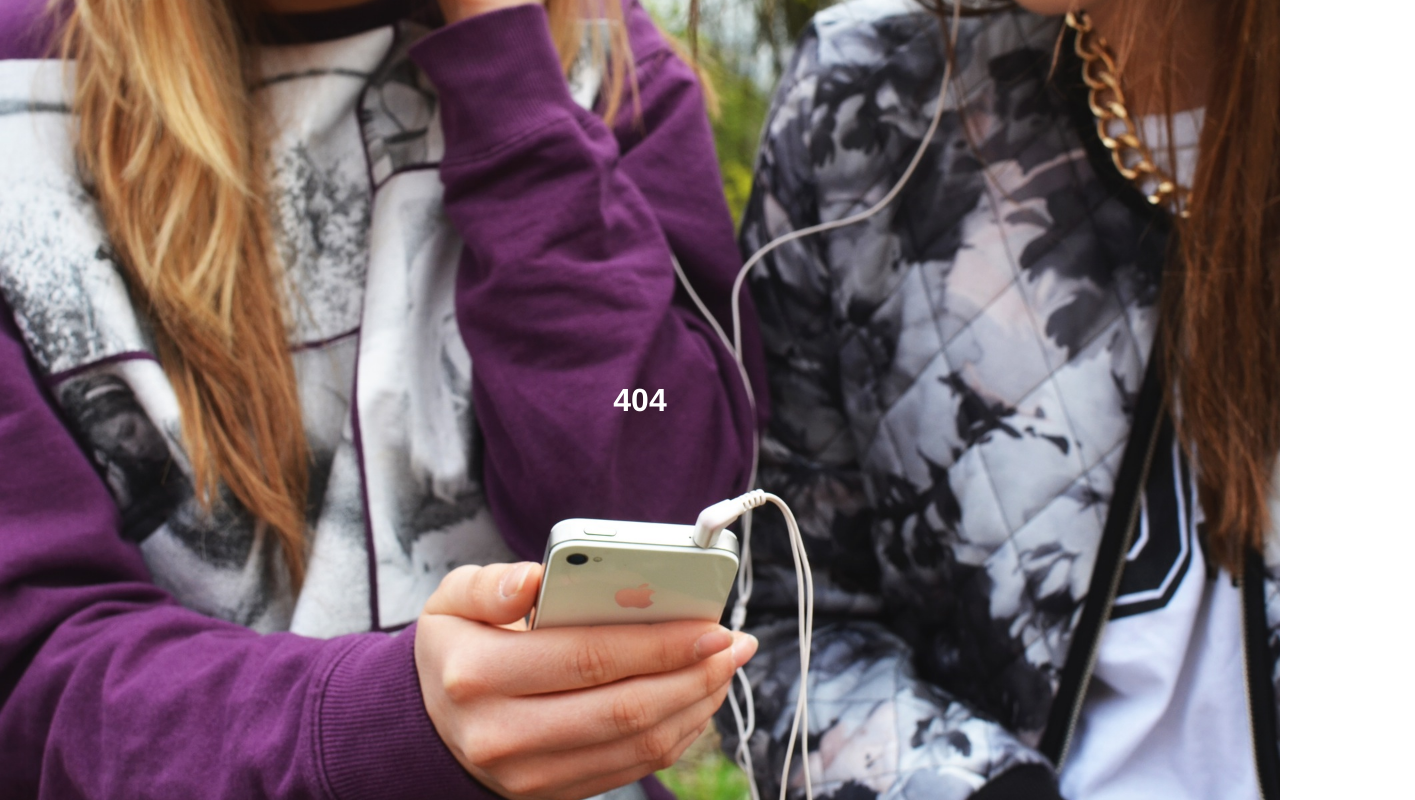
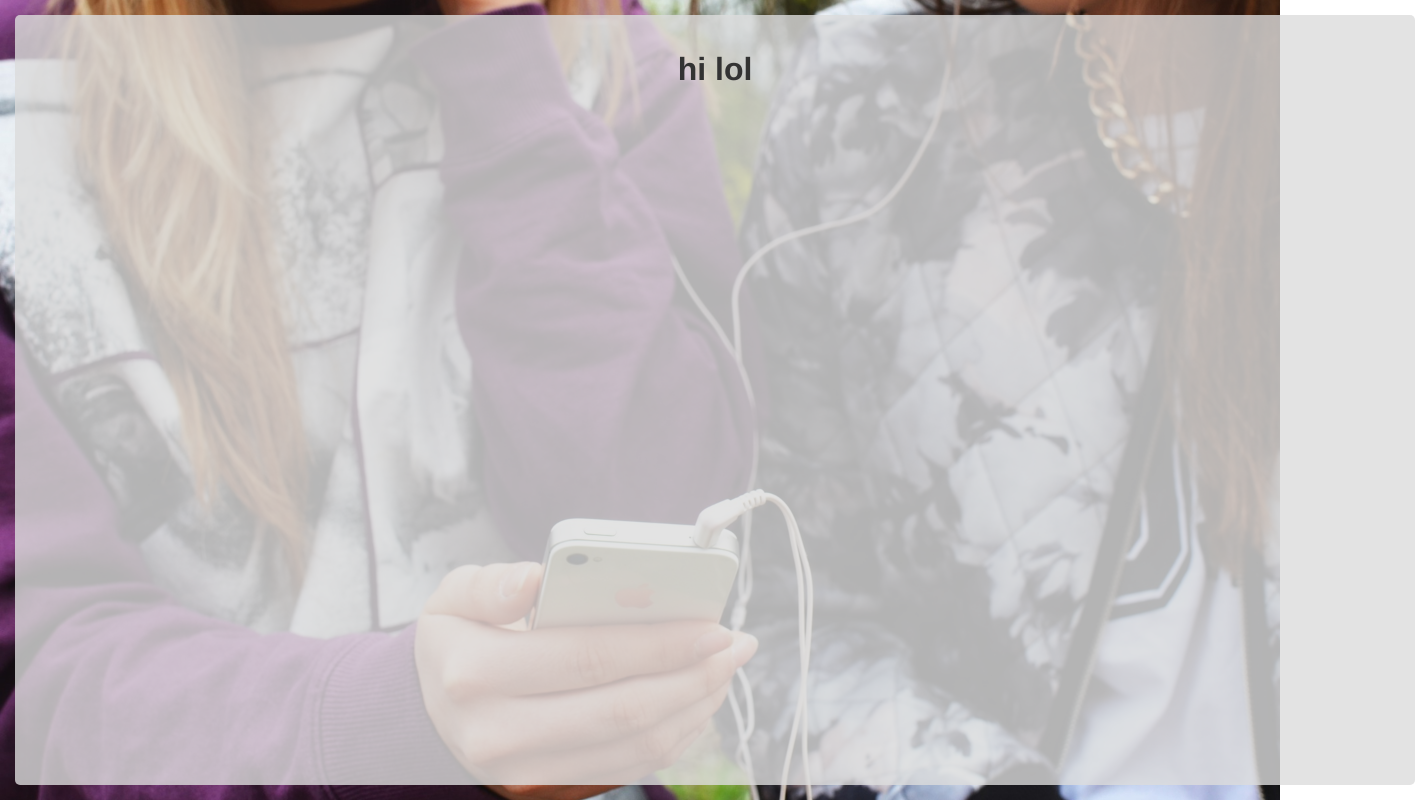
Before and after one commit to glauberfc/complete-intro-to-react, a React app: page /details/1 in a window 1280 px wide. Shown: the whole page, 1415 px wide, since content can reach past the window. Built offline with nearby package versions, Linux system fonts and the light colour scheme.

Commit message:
Add Details component

```diff
--- a/js/App.jsx
+++ b/js/App.jsx
@@ -2,16 +2,31 @@
 
 import React from 'react'
 import { BrowserRouter, Route, Switch } from 'react-router-dom'
+import type { Match } from 'react-router-dom'
 import Landing from './Landing'
 import Search from './Search'
 import FourOhFour from './FourOhFour'
+import Details from './Details'
+import { shows } from '../data.json'
 
 const App = () => (
   <BrowserRouter>
     <div className="app">
       <Switch>
         <Route exact path="/" component={Landing} />
-        <Route path="/search" component={Search} />
+        <Route
+          path="/search"
+          component={props => <Search shows={shows} {...props} />}
+        />
+        <Route
+          path="/details/:id"
+          component={(props: { match: Match }) => {
+            const selectedShow = shows.find(
+              show => props.match.params.id === show.imdbID
+            )
+            return <Details show={selectedShow} {...props} />
+          }}
+        />
         <Route component={FourOhFour} />
       </Switch>
     </div>
--- a/js/ClientApp.jsx
+++ b/js/ClientApp.jsx
@@ -4,14 +4,19 @@
 import { render } from 'react-dom'
 import App from './App'
 
-const renderApp = () => {
-  render(<App />, document.getElementById('app'))
+const renderApp = element => {
+  if (element === null) {
+    throw new Error('No app element')
+  }
+
+  render(<App />, element)
 }
 
-renderApp()
+const appEl = document.getElementById('app')
+renderApp(appEl)
 
 if (module.hot) {
   module.hot.accept('./App', () => {
-    renderApp()
+    renderApp(appEl)
   })
 }
--- /dev/null
+++ b/js/Details.jsx
@@ -0,0 +1,11 @@
+// @flow
+
+import React from 'react'
+
+const Details = () => (
+  <div className="details">
+    <h1>hi lol</h1>
+  </div>
+)
+
+export default Details
--- a/js/Search.jsx
+++ b/js/Search.jsx
@@ -1,16 +1,19 @@
 // @flow
 
 import React, { Component } from 'react'
-import { shows } from '../data.json'
 import ShowCard from './ShowCard'
 
 type State = {
   searchTerm: string
 }
 
-class Search extends Component<{}, State> {
+class Search extends Component<{ shows: Array<Show> }, State> {
   state = {
     searchTerm: ''
+  }
+
+  props: {
+    shows: Array<Show>
   }
 
   handleSearchTermChange = (event: SyntheticInputEvent<HTMLInputElement>) => {
@@ -30,7 +33,7 @@
           />
         </header>
         <div>
-          {shows
+          {this.props.shows
             .filter(
               show =>
                 `${show.title} ${show.description}`
```
Also changed, not shown: flow-typed/types.js (+9 -0 lines).
